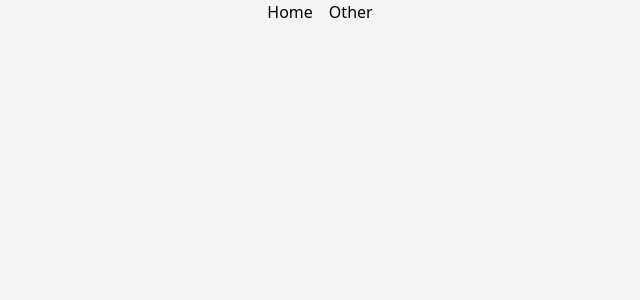
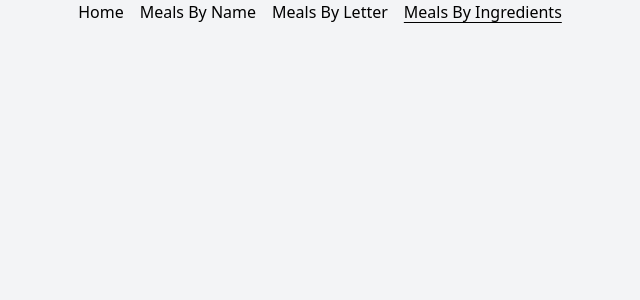
Before and after one commit to Haylie-g/meal-search, a Vue app: page /meal-search/by-ingredient/tomato in a window 1280 px wide. Before the commit this address had no page. Shown: the top 300 px of the page, without its empty margins (320-960 px from the left). Built offline with nearby package versions, Linux system fonts and the light colour scheme.

Commit message:
Navigation is working

```diff
--- a/src/components/NavMenu.vue
+++ b/src/components/NavMenu.vue
@@ -1,9 +1,16 @@
+<script setup lang="ts">
+import HomePage from '@/views/HomePage.vue';
+</script>
+
 <template>
   <nav>
-    <RouterLink to="/">Home</RouterLink>
-    <RouterLink to="/other">Other</RouterLink>
+    <RouterLink :to="{ name: 'Home' }">Home</RouterLink>
+    <RouterLink :to="{ name: 'MealsByName' }">Meals By Name</RouterLink>
+    <RouterLink :to="{ name: 'MealsByLetter' }">Meals By Letter</RouterLink>
+    <RouterLink :to="{ name: 'MealsByIngredients', params: { ingredient: 'tomato' } }">Meals By Ingredients</RouterLink>
   </nav>
 </template>
+
 
 <style lang="postcss" scoped>
 nav {
--- a/vite.config.js
+++ b/vite.config.js
@@ -4,6 +4,7 @@
 
 // https://vitejs.dev/config/
 export default defineConfig({
+  base: '/meal-search/',
   plugins: [vue()],
   resolve: {
     alias: {
```
Also changed, not shown: src/router.js (+12 -2 lines), src/views/MealDetails.vue (added, +7 -0 lines), src/views/MealsByIngredients.vue (added, +7 -0 lines), src/views/MealsByLetter.vue (added, +7 -0 lines), src/views/MealsByName.vue (added, +7 -0 lines), src/views/ingredients.vue (added, +7 -0 lines).
